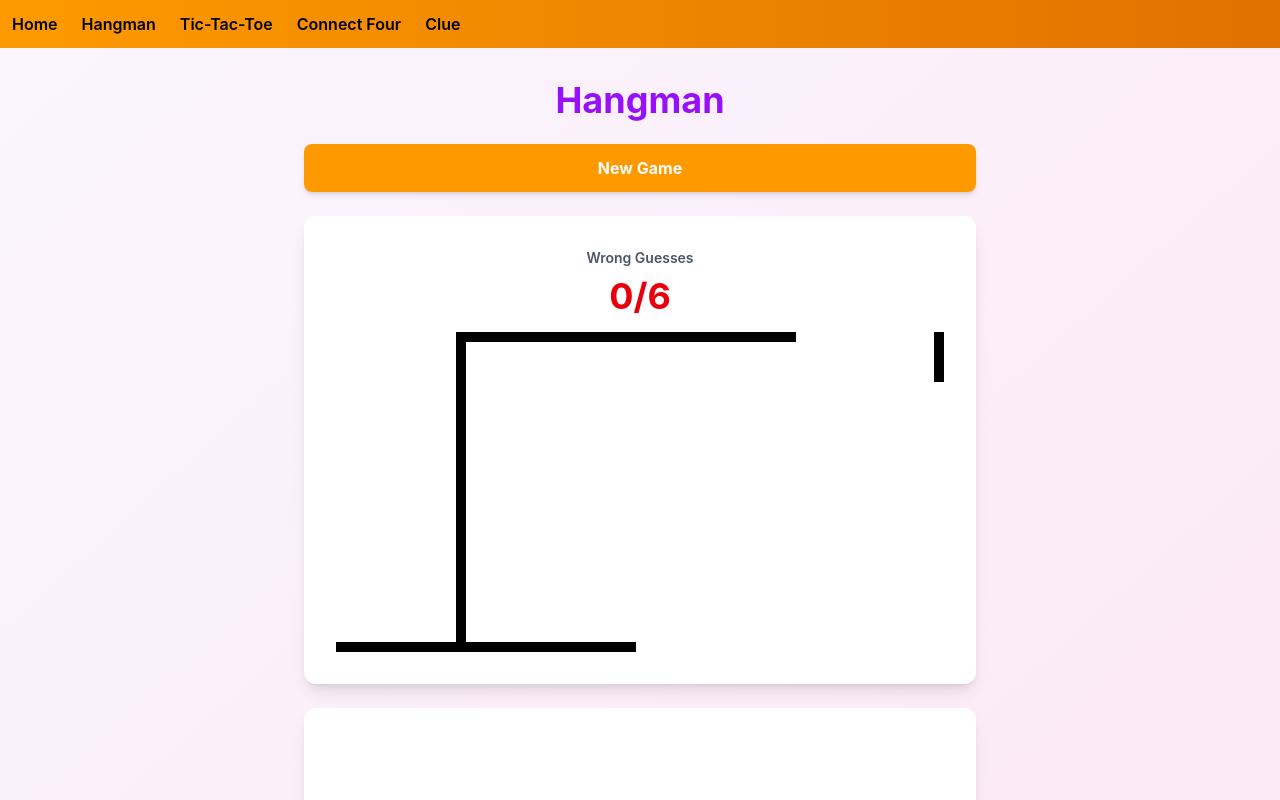
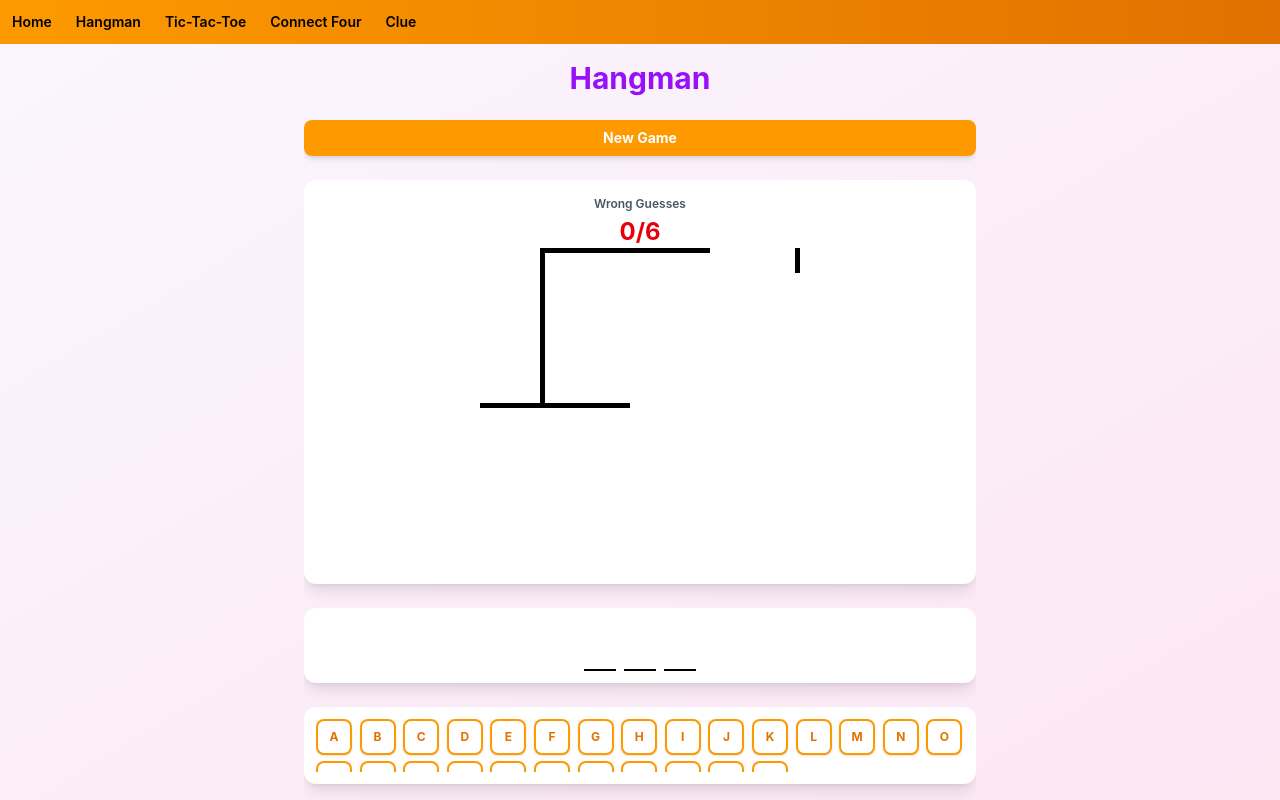
Before and after one commit to JamesDiStef/board-games, a React (Vite) app: page /hangman in a window 1280 px wide. Shown: the top 800 px of the page. Built offline with nearby package versions, Linux system fonts and the light colour scheme; no server answers.

Commit message:
add some reactivity and reflow

```diff
--- a/src/App.tsx
+++ b/src/App.tsx
@@ -21,10 +21,10 @@ function App() {
     setIsFirstOpen(false);
   };
   return (
-    <div>
-      <div className="block sm:hidden bg-amber-500">
+    <div className="h-screen w-screen overflow-hidden flex flex-col">
+      <div className="block sm:hidden bg-amber-600 flex-shrink-0">
         <button
-          className="flex p-3 sm:hidden text-3xl "
+          className="flex p-3 sm:hidden text-3xl text-white"
           onClick={() => setOpenModal(!openModal)}
         >
           <FontAwesomeIcon icon={faBars} />
@@ -36,11 +36,12 @@ function App() {
         />
       </div>
       {!isHome && (
-        <div className="hidden sm:block">
+        <div className="hidden sm:block flex-shrink-0">
           <NavBar />
         </div>
       )}
 
+      <div className="flex-1 overflow-hidden">
         <Routes>
           <Route path="/" element={<Home />} />
           <Route path="/home" element={<Home />} />
@@ -50,6 +51,7 @@ function App() {
           <Route path="/clue" element={<ClueBoard />} />
         </Routes>
       </div>
+    </div>
   );
 }
 
--- a/src/NavBar.tsx
+++ b/src/NavBar.tsx
@@ -13,22 +13,22 @@ const NavBar = () => {
       >
         <FontAwesomeIcon icon={faBars} />
       </button>
-      <nav>
-        <ul className="hidden sm:flex bg-gradient-to-r from-amber-500 to-amber-600 w-full shadow-lg">
-          <li className="ml-3 mr-6">
-            <Link to="/home" className="block py-3 font-semibold text-gray-800 hover:text-white transition-colors duration-200">Home</Link>
+      <nav className="w-full">
+        <ul className="hidden sm:flex bg-gradient-to-r from-amber-500 to-amber-600 w-full shadow-lg h-full items-center">
+          <li className="ml-3 mr-6 text-sm">
+            <Link to="/home" className="block py-3 font-semibold text-gray-800 hover:text-white transition-colors duration-200 whitespace-nowrap">Home</Link>
           </li>
-          <li className="mr-6">
-            <Link to="/hangman" className="block py-3 font-semibold text-gray-800 hover:text-white transition-colors duration-200">Hangman</Link>
+          <li className="mr-6 text-sm">
+            <Link to="/hangman" className="block py-3 font-semibold text-gray-800 hover:text-white transition-colors duration-200 whitespace-nowrap">Hangman</Link>
           </li>
-          <li className="mr-6">
-            <Link to="/ticTacToe" className="block py-3 font-semibold text-gray-800 hover:text-white transition-colors duration-200">Tic-Tac-Toe</Link>
+          <li className="mr-6 text-sm">
+            <Link to="/ticTacToe" className="block py-3 font-semibold text-gray-800 hover:text-white transition-colors duration-200 whitespace-nowrap">Tic-Tac-Toe</Link>
           </li>
-          <li className="mr-6">
-            <Link to="/connectFour" className="block py-3 font-semibold text-gray-800 hover:text-white transition-colors duration-200">Connect Four</Link>
+          <li className="mr-6 text-sm">
+            <Link to="/connectFour" className="block py-3 font-semibold text-gray-800 hover:text-white transition-colors duration-200 whitespace-nowrap">Connect Four</Link>
           </li>
-          <li className="mr-6">
-            <Link to="/clue" className="block py-3 font-semibold text-gray-800 hover:text-white transition-colors duration-200">Clue</Link>
+          <li className="mr-6 text-sm">
+            <Link to="/clue" className="block py-3 font-semibold text-gray-800 hover:text-white transition-colors duration-200 whitespace-nowrap">Clue</Link>
           </li>
         </ul>
 
--- a/src/connectFour/ConnectFourColumn.tsx
+++ b/src/connectFour/ConnectFourColumn.tsx
@@ -9,14 +9,14 @@ const ConnectFourColumn = ({ column, handleClick }: Props) => {
   return (
     <button
       onClick={() => handleClick(column)}
-      className="flex flex-col items-center mt-[90px] md:mt-[50px] lg:mt-[30px] h-[300px] sm:h-[500px] lg:h-[700px] w-[120px] bg-blue-700 border-4 border-blue-900 rounded-lg hover:bg-blue-800 transition-all duration-200 cursor-pointer shadow-lg hover:shadow-xl"
+      className="flex flex-col items-center justify-around h-full w-16 md:w-20 bg-blue-700 border-4 border-blue-900 rounded-lg hover:bg-blue-800 transition-all duration-200 cursor-pointer shadow-lg hover:shadow-xl p-2 gap-1.5"
     >
       {column.squares.map((s: Square) => (
         <div
           key={s.id}
           className={`
-            flex flex-col h-[110px] w-[50px] sm:w-[70px] md:w-[90px] lg:w-[110px] rounded-full border-3 border-blue-900
-            transition-all duration-200
+            w-12 md:w-16 h-12 md:h-16 rounded-full border-3 border-blue-900
+            transition-all duration-200 flex-shrink-0
             ${s.color === 'red' ? 'bg-red-500 shadow-lg' :
               s.color === 'black' ? 'bg-gray-800 shadow-lg' :
               'bg-yellow-300 shadow-md'}
--- a/src/global.css
+++ b/src/global.css
@@ -4,10 +4,18 @@
   @apply transition-colors duration-200;
 }
 
+html,
+body,
+#root {
+  height: 100vh;
+  width: 100vw;
+  margin: 0;
+  padding: 0;
+  overflow: hidden;
+}
+
 body {
   background-color: #e2e8f0;
-  height: 100vh;
-  margin: 0;
   font-family: -apple-system, BlinkMacSystemFont, 'Segoe UI', 'Roboto', 'Oxygen',
     'Ubuntu', 'Cantarell', 'Fira Sans', 'Droid Sans', 'Helvetica Neue',
     sans-serif;
--- a/src/hangman/HangmanBoard.tsx
+++ b/src/hangman/HangmanBoard.tsx
@@ -114,43 +114,45 @@ function HangmanBoard() {
   }, []);
 
   return (
-    <div className="flex flex-col items-center min-h-screen py-8 px-4 bg-gradient-to-br from-purple-50 to-pink-100 gap-6">
-      <div className="w-full max-w-2xl">
-        <h1 className="text-4xl font-bold text-center mb-6 text-purple-600">Hangman</h1>
+    <div className="h-full w-full flex flex-col items-center px-4 bg-gradient-to-br from-purple-50 to-pink-100 overflow-hidden">
+      <div className="w-full max-w-2xl flex flex-col gap-3 h-full overflow-y-auto py-4">
+        <h1 className="text-3xl font-bold text-center mb-3 text-purple-600 flex-shrink-0">Hangman</h1>
 
         <button
           onClick={handleRestart}
-          className="bg-amber-500 hover:bg-amber-600 text-white font-bold rounded-lg px-6 py-3 w-full transition-all duration-200 shadow-md hover:shadow-lg mb-6"
+          className="bg-amber-500 hover:bg-amber-600 text-white font-bold rounded-lg px-4 py-2 w-full transition-all duration-200 shadow-md hover:shadow-lg mb-3 flex-shrink-0 text-sm"
         >
           New Game
         </button>
 
         {wrongGuesses === 6 && !isWin && (
-          <div className="bg-red-500 text-white font-bold text-2xl text-center rounded-lg p-4 mb-4 shadow-lg">
+          <div className="bg-red-500 text-white font-bold text-lg text-center rounded-lg p-3 mb-2 shadow-lg flex-shrink-0">
             💀 Game Over - You Lose
           </div>
         )}
         {isWin && wrongGuesses !== 6 && (
-          <div className="bg-green-500 text-white font-bold text-2xl text-center rounded-lg p-4 mb-4 shadow-lg">
+          <div className="bg-green-500 text-white font-bold text-lg text-center rounded-lg p-3 mb-2 shadow-lg flex-shrink-0">
             🎉 You Win!
           </div>
         )}
 
-        <div className="bg-white rounded-xl shadow-lg p-8 mb-6">
-          <div className="flex justify-center mb-4">
+        <div className="bg-white rounded-xl shadow-lg p-4 mb-3 flex-shrink-0">
+          <div className="flex justify-center">
             <div className="text-center">
-              <p className="text-sm text-gray-600 font-semibold mb-2">Wrong Guesses</p>
-              <p className="text-4xl font-bold text-red-600">{wrongGuesses}/6</p>
+              <p className="text-xs text-gray-600 font-semibold mb-1">Wrong Guesses</p>
+              <p className="text-2xl font-bold text-red-600">{wrongGuesses}/6</p>
             </div>
           </div>
-          <HangmanDrawing wrongGuesses={wrongGuesses} />
+          <div className="scale-50 origin-top">
+            <HangmanDrawing wrongGuesses={wrongGuesses} />
+          </div>
         </div>
 
-        <div className="bg-white rounded-xl shadow-lg p-6 mb-6">
+        <div className="bg-white rounded-xl shadow-lg p-3 mb-3 flex-shrink-0">
           <HangmanWord wordToGuess={wordToGuess} guessedLetters={guessedLetters} />
         </div>
 
-        <div className="bg-white rounded-xl shadow-lg p-6">
+        <div className="bg-white rounded-xl shadow-lg p-3 flex-1 overflow-hidden">
           <Keyboard
             handleGuess={handleGuess}
             guessedLetters={guessedLetters}
--- a/src/hangman/HangmanWord.tsx
+++ b/src/hangman/HangmanWord.tsx
@@ -5,19 +5,33 @@ interface Props {
 
 const HangmanWord = ({ wordToGuess, guessedLetters }: Props) => {
   return (
-    <div className="flex text-[3rem] sm:text-[4rem] md:text-[5rem] lg:text-[6rem] font-bold font-monospace gap-[0.25em] mb-[10px] lg:mb-[20px]">
+    <div className="flex justify-center gap-2 flex-wrap">
       {wordToGuess.split("").map((letter, index) => (
-        <span style={{ borderBottom: ".1rem solid black" }} key={index}>
+        <div
+          key={index}
+          className="inline-flex flex-col items-center w-8 h-auto"
+          style={{ minWidth: "2rem" }}
+        >
           <span
+            className="text-lg sm:text-2xl md:text-3xl font-bold font-monospace"
             style={{
               visibility: guessedLetters.includes(letter)
                 ? "visible"
                 : "hidden",
+              height: "1.5em",
+              display: "flex",
+              alignItems: "center",
             }}
           >
             {letter}
           </span>
-        </span>
+          <div
+            className="w-full border-b-2 border-black"
+            style={{
+              marginTop: "0.25rem",
+            }}
+          ></div>
+        </div>
       ))}
     </div>
   );
--- a/src/hangman/Keyboard.tsx
+++ b/src/hangman/Keyboard.tsx
@@ -35,7 +35,7 @@ const alphabet: string[] = [
 
 const Keyboard = ({ guessedLetters, handleGuess, wordToGuess }: Props) => {
   return (
-    <div className="grid grid-cols-auto gap-3 justify-center max-w-2xl mx-auto" style={{ gridTemplateColumns: "repeat(auto-fit, minmax(45px, 1fr))" }}>
+    <div className="grid gap-1.5 justify-center w-full h-full overflow-y-auto" style={{ gridTemplateColumns: "repeat(auto-fit, minmax(36px, 1fr))" }}>
       {alphabet.map((letter) => {
         const isWrong = guessedLetters.includes(letter) && !wordToGuess.includes(letter);
         const isCorrect = guessedLetters.includes(letter) && wordToGuess.includes(letter);
@@ -47,7 +47,7 @@ const Keyboard = ({ guessedLetters, handleGuess, wordToGuess }: Props) => {
             disabled={isGuessed}
             onClick={() => handleGuess(letter)}
             className={`
-              h-12 font-bold text-sm rounded-lg transition-all duration-200 uppercase
+              h-9 font-bold text-xs rounded-lg transition-all duration-200 uppercase aspect-square
               ${isWrong ? 'bg-red-500 text-white cursor-not-allowed' :
                 isCorrect ? 'bg-green-500 text-white cursor-not-allowed' :
                 isGuessed ? 'bg-gray-300 text-gray-500 cursor-not-allowed' :
--- a/src/tickTackToe/Square.tsx
+++ b/src/tickTackToe/Square.tsx
@@ -10,8 +10,8 @@ const Square = ({ num, value, handleClick }: Props) => {
       onClick={() => handleClick(num)}
       disabled={value !== ""}
       className={`
-        h-24 w-24 sm:h-32 sm:w-32 font-bold text-4xl sm:text-5xl rounded-lg
-        transition-all duration-200 shadow-md
+        w-20 h-20 md:w-24 md:h-24 font-bold text-2xl md:text-3xl rounded-lg
+        transition-all duration-200 shadow-md flex items-center justify-center
         ${value === ""
           ? 'bg-white border-3 border-blue-500 hover:bg-blue-50 active:bg-blue-100 cursor-pointer hover:shadow-lg'
           : 'bg-gradient-to-br from-blue-400 to-blue-600 text-white border-3 border-blue-700 cursor-not-allowed'
```
Also changed, not shown: src/MobileNav.tsx (+13 -13 lines), src/connectFour/ConnectFourBoard.tsx (+7 -7 lines), src/home/Home.tsx (+9 -9 lines), src/tickTackToe/TickTackToeBoard.tsx (+8 -6 lines). Lines whose indentation alone changed are shown as unchanged.
